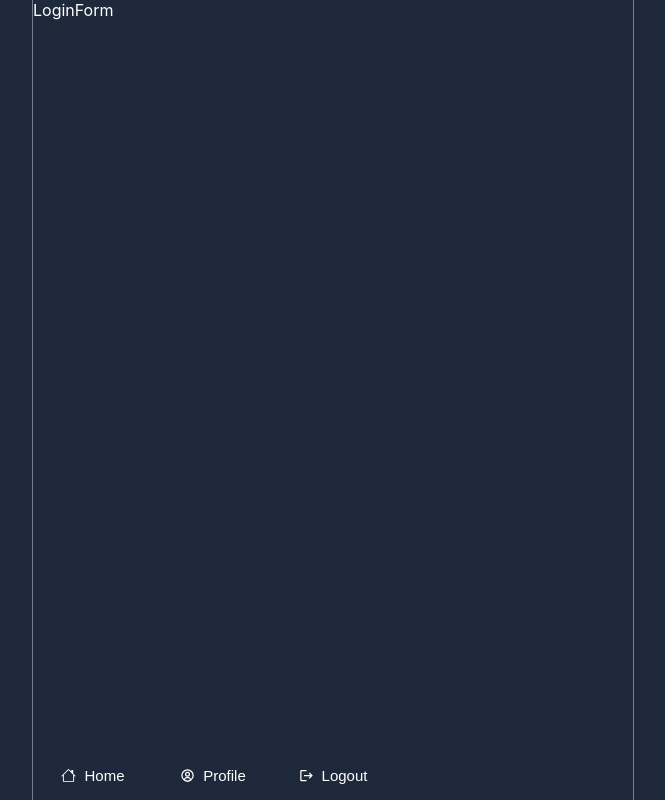
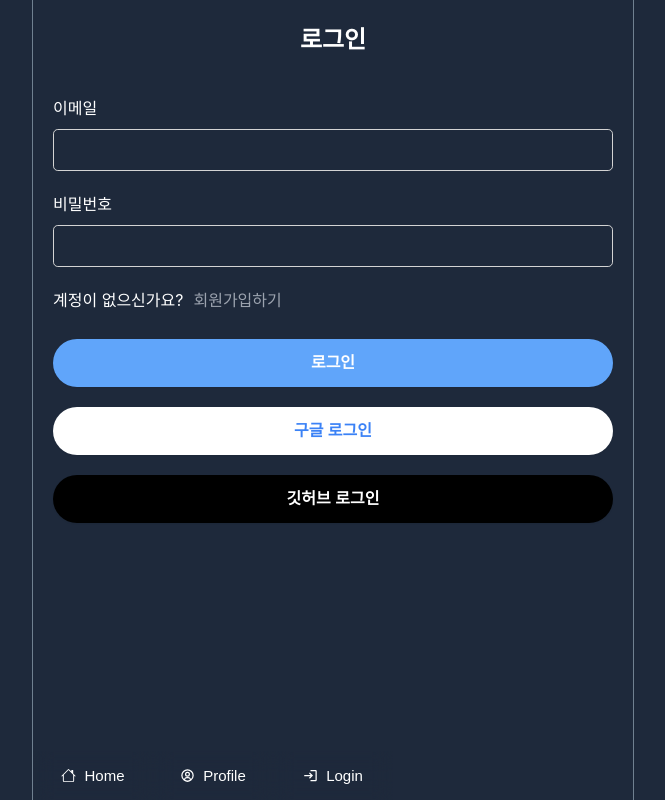
Before and after one commit to yewon97/fc-app-twitter, a React (Create React App) app: page /users/login in a window 1280 px wide. Shown: the whole page, without its empty margins (307-972 px from the left). Built offline with nearby package versions, Linux system fonts and the light colour scheme; no server answers.

Commit message:
login form, authcontext 작업

```diff
--- a/src/components/Menu.tsx
+++ b/src/components/Menu.tsx
@@ -1,10 +1,14 @@
 import { useNavigate } from "react-router-dom";
 import { BsHouse } from "react-icons/bs";
 import { BiUserCircle } from "react-icons/bi";
-import { MdLogout } from "react-icons/md";
+import { MdLogin, MdLogout } from "react-icons/md";
+import { useContext } from "react";
+import AuthContext from "@/components/context/AuthContext";
 
 export default function MenuList() {
+  const { user } = useContext(AuthContext);
   const navigate = useNavigate();
+
   return (
     <div className="footer">
       <div className="footer__grid">
@@ -16,10 +20,17 @@
           <BiUserCircle />
           Profile
         </button>
-        <button type="button" onClick={() => navigate("/")}>
-          <MdLogout />
-          Logout
-        </button>
+        {user === null ? (
+          <button type="button" onClick={() => navigate("/users/login")}>
+            <MdLogin />
+            Login
+          </button>
+        ) : (
+          <button type="button" onClick={() => navigate("/")}>
+            <MdLogout />
+            Logout
+          </button>
+        )}
       </div>
     </div>
   );
--- /dev/null
+++ b/src/components/context/AuthContext.tsx
@@ -0,0 +1,34 @@
+import { app } from "@/firebaseApp";
+import { getAuth, onAuthStateChanged, User } from "firebase/auth";
+import { createContext, ReactNode, useEffect, useState } from "react";
+
+interface AuthProps {
+  children: ReactNode;
+}
+
+const AuthContext = createContext({
+  user: null as User | null,
+});
+
+export const AuthContextProvider = ({ children }: AuthProps) => {
+  const [currentUser, setCurrentUser] = useState<User | null>(null);
+  const auth = getAuth(app);
+
+  useEffect(() => {
+    onAuthStateChanged(auth, (user) => {
+      if (user) {
+        setCurrentUser(user);
+      } else {
+        setCurrentUser(null);
+      }
+    });
+  }, [auth]);
+
+  return (
+    <AuthContext.Provider value={{ user: currentUser }}>
+      {children}
+    </AuthContext.Provider>
+  );
+};
+
+export default AuthContext;
--- a/src/components/users/LoginForm.tsx
+++ b/src/components/users/LoginForm.tsx
@@ -1,3 +1,158 @@
+import { useState } from "react";
+import { Link, useNavigate } from "react-router-dom";
+import {
+  getAuth,
+  signInWithEmailAndPassword,
+  signInWithPopup,
+  GoogleAuthProvider,
+  GithubAuthProvider,
+} from "firebase/auth";
+import { app } from "@/firebaseApp";
+import { toast } from "react-toastify";
+
 export default function LoginForm() {
-  return <div>LoginForm</div>;
+  const [error, setError] = useState<string>("");
+  const [email, setEmail] = useState<string>("");
+  const [password, setPassword] = useState<string>("");
+  const navigate = useNavigate();
+
+  const onSubmit = async (e: any) => {
+    e.preventDefault();
+    try {
+      const auth = getAuth(app);
+      await signInWithEmailAndPassword(auth, email, password);
+      navigate("/");
+      toast.success("성공적으로 로그인이 되었습니다.");
+    } catch (error: any) {
+      toast.error(error?.code);
+    }
+  };
+
+  const onChange = (e: React.ChangeEvent<HTMLInputElement>) => {
+    const {
+      target: { name, value },
+    } = e;
+
+    if (name === "email") {
+      setEmail(value);
+      const validRegex =
+        /^[a-zA-Z0-9.!#$%&'*+/=?^_`{|}~-]+@[a-zA-Z0-9-]+(?:\.[a-zA-Z0-9-]+)*$/;
+
+      if (!value?.match(validRegex)) {
+        setError("이메일 형식이 올바르지 않습니다.");
+      } else {
+        setError("");
+      }
+    }
+
+    if (name === "password") {
+      setPassword(value);
+
+      if (value?.length < 8) {
+        setError("비밀번호는 8자리 이상 입력해주세요");
+      } else {
+        setError("");
+      }
+    }
+  };
+
+  const onClickSocialLogin = async (e: any) => {
+    const {
+      target: { name },
+    } = e;
+
+    let provider;
+    const auth = getAuth(app);
+
+    if (name === "google") {
+      provider = new GoogleAuthProvider();
+    }
+
+    if (name === "github") {
+      provider = new GithubAuthProvider();
+    }
+
+    await signInWithPopup(
+      auth,
+      provider as GithubAuthProvider | GoogleAuthProvider,
+    )
+      .then((result) => {
+        console.log(result);
+        toast.success("로그인 되었습니다.");
+      })
+      .catch((error) => {
+        console.log(error);
+        const errorMessage = error?.message;
+        toast?.error(errorMessage);
+      });
+  };
+
+  return (
+    <form className="form form--lg" onSubmit={onSubmit}>
+      <div className="form__title">로그인</div>
+      <div className="form__block">
+        <label htmlFor="email">이메일</label>
+        <input
+          type="text"
+          name="email"
+          id="email"
+          value={email}
+          required
+          onChange={onChange}
+        />
+      </div>
+      <div className="form__block">
+        <label htmlFor="password">비밀번호</label>
+        <input
+          type="password"
+          name="password"
+          id="password"
+          value={password}
+          onChange={onChange}
+          required
+        />
+      </div>
+      {error && error?.length > 0 && (
+        <div className="form__block">
+          <div className="form__error">{error}</div>
+        </div>
+      )}
+
+      <div className="form__block">
+        계정이 없으신가요?
+        <Link to="/users/signup" className="form__link">
+          회원가입하기
+        </Link>
+      </div>
+      <div className="form__block--lg">
+        <button
+          type="submit"
+          className="form__btn--submit"
+          disabled={error?.length > 0}
+        >
+          로그인
+        </button>
+      </div>
+      <div className="form__block">
+        <button
+          type="button"
+          name="google"
+          className="form__btn--google"
+          onClick={onClickSocialLogin}
+        >
+          구글 로그인
+        </button>
+      </div>
+      <div className="form__block">
+        <button
+          type="button"
+          name="github"
+          className="form__btn--github"
+          onClick={onClickSocialLogin}
+        >
+          깃허브 로그인
+        </button>
+      </div>
+    </form>
+  );
 }
--- a/src/components/users/SignupForm.tsx
+++ b/src/components/users/SignupForm.tsx
@@ -121,7 +121,7 @@
       <div className="form__block">
         <button
           type="submit"
-          className="form__btn-submit"
+          className="form__btn--submit"
           disabled={!!error && error.length > 0}
         >
           회원가입
--- a/src/index.tsx
+++ b/src/index.tsx
@@ -1,16 +1,16 @@
-import React from "react";
 import ReactDOM from "react-dom/client";
 import "./index.scss";
 import App from "./App";
 import { BrowserRouter } from "react-router-dom";
+import { AuthContextProvider } from "@/components/context/AuthContext";
 
 const root = ReactDOM.createRoot(
   document.getElementById("root") as HTMLElement,
 );
 root.render(
-  <React.StrictMode>
+  <AuthContextProvider>
     <BrowserRouter>
       <App />
     </BrowserRouter>
-  </React.StrictMode>,
+  </AuthContextProvider>,
 );
```
